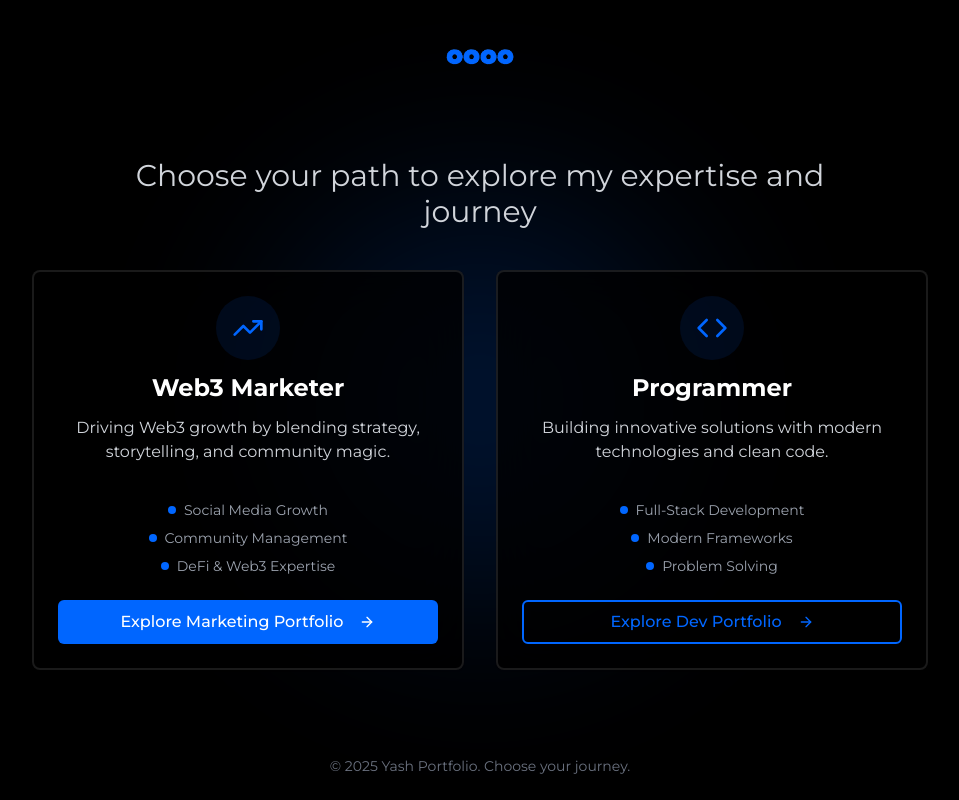
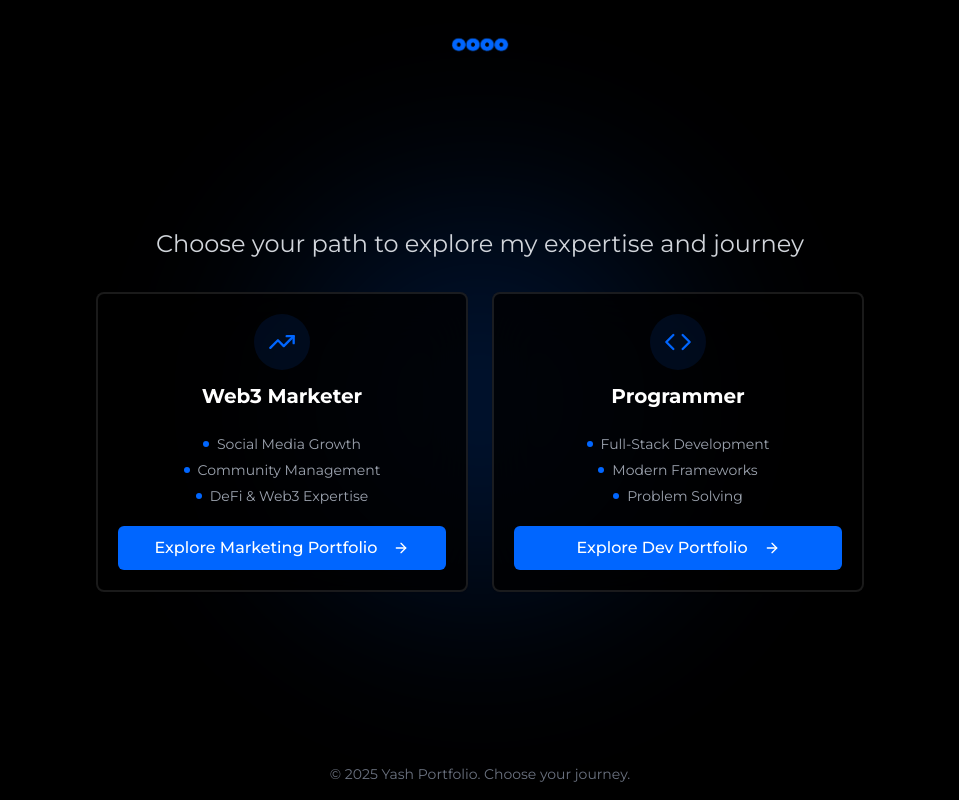
Before and after one commit to parekhhyash/portfoliokharek, a Next.js app: page / in a window 1280 px wide. Shown: the whole page, without its empty margins (160-1119 px from the left). Built offline with nearby package versions, Linux system fonts and the light colour scheme.

Commit message:
Final compact landing page with matching button styles

```diff
--- a/app/page.tsx
+++ b/app/page.tsx
@@ -40,14 +40,14 @@ export default function LandingPage() {
       </div>
 
       {/* Header */}
-      <header className="relative z-10 pt-6 md:pt-8 pb-4 flex-shrink-0">
+      <header className="relative z-10 pt-4 md:pt-6 pb-2 flex-shrink-0">
         <div className="max-w-4xl mx-auto px-4 sm:px-6 lg:px-8 text-center">
           <Image
             src="/logo.png"
             alt="Portfolio Logo"
             width={160}
             height={50}
-            className="h-10 md:h-12 w-auto object-contain mx-auto"
+            className="h-8 md:h-10 w-auto object-contain mx-auto"
             priority
           />
         </div>
@@ -55,94 +55,87 @@ export default function LandingPage() {
 
       {/* Main Content */}
       <main className="relative z-10 flex-1 flex items-center justify-center px-4 sm:px-6 lg:px-8">
-        <div className="w-full max-w-5xl">
-          <div className="text-center mb-8 md:mb-10">
-            <p className="text-xl md:text-2xl lg:text-3xl text-gray-300 max-w-3xl mx-auto leading-relaxed">
+        <div className="w-full max-w-4xl">
+          <div className="text-center mb-6 md:mb-8">
+            <p className="text-lg md:text-xl lg:text-2xl text-gray-300 max-w-2xl mx-auto leading-relaxed">
               Choose your path to explore my expertise and journey
             </p>
           </div>
 
           {/* Portfolio Options */}
-          <div className="grid grid-cols-1 md:grid-cols-2 gap-6 md:gap-8 max-w-4xl mx-auto">
+          <div className="grid grid-cols-1 md:grid-cols-2 gap-4 md:gap-6 max-w-3xl mx-auto">
             {/* Web3 Marketer Card */}
             <Card className="group hover:shadow-2xl transition-all duration-500 hover:-translate-y-2 md:hover:-translate-y-4 border-2 hover:border-[#0066ff]/30 bg-black/80 backdrop-blur-xl border-white/10 w-full">
-              <CardContent className="p-5 md:p-6 text-center h-full flex flex-col">
-                <div className="mb-4 md:mb-5 flex-shrink-0">
-                  <div className="w-14 h-14 md:w-16 md:h-16 bg-[#0066ff]/10 rounded-full flex items-center justify-center mx-auto mb-3 group-hover:bg-[#0066ff]/20 transition-colors duration-300">
-                    <TrendingUp className="w-7 h-7 md:w-8 md:h-8 text-[#0066ff]" />
+              <CardContent className="p-4 md:p-5 text-center h-full flex flex-col">
+                <div className="mb-3 md:mb-4 flex-shrink-0">
+                  <div className="w-12 h-12 md:w-14 md:h-14 bg-[#0066ff]/10 rounded-full flex items-center justify-center mx-auto mb-2 md:mb-3 group-hover:bg-[#0066ff]/20 transition-colors duration-300">
+                    <TrendingUp className="w-6 h-6 md:w-7 md:h-7 text-[#0066ff]" />
                   </div>
-                  <h2 className="text-xl md:text-2xl font-bold text-white mb-2 md:mb-3">
+                  <h2 className="text-lg md:text-xl font-bold text-white mb-2">
                     Web3 Marketer
                   </h2>
-                  <p className="text-gray-300 mb-4 leading-relaxed text-sm md:text-base">
-                    Driving Web3 growth by blending strategy, storytelling, and community magic.
-                  </p>
                 </div>
 
-                <div className="space-y-2 mb-5 md:mb-6 flex-grow">
+                <div className="space-y-1.5 mb-4 md:mb-5 flex-grow">
                   <div className="flex items-center justify-center text-xs md:text-sm text-gray-400">
-                    <span className="w-2 h-2 bg-[#0066ff] rounded-full mr-2 flex-shrink-0"></span>
+                    <span className="w-1.5 h-1.5 bg-[#0066ff] rounded-full mr-2 flex-shrink-0"></span>
                     Social Media Growth
                   </div>
                   <div className="flex items-center justify-center text-xs md:text-sm text-gray-400">
-                    <span className="w-2 h-2 bg-[#0066ff] rounded-full mr-2 flex-shrink-0"></span>
+                    <span className="w-1.5 h-1.5 bg-[#0066ff] rounded-full mr-2 flex-shrink-0"></span>
                     Community Management
                   </div>
                   <div className="flex items-center justify-center text-xs md:text-sm text-gray-400">
-                    <span className="w-2 h-2 bg-[#0066ff] rounded-full mr-2 flex-shrink-0"></span>
+                    <span className="w-1.5 h-1.5 bg-[#0066ff] rounded-full mr-2 flex-shrink-0"></span>
                     DeFi & Web3 Expertise
                   </div>
                 </div>
 
                 <Button
                   size="lg"
-                  className="w-full bg-[#0066ff] hover:bg-[#0052cc] text-white py-2.5 md:py-3 text-sm md:text-base font-medium transition-all duration-200 hover:scale-105 group-hover:shadow-lg flex-shrink-0"
+                  className="w-full bg-[#0066ff] hover:bg-[#0052cc] text-white py-2 md:py-2.5 text-sm md:text-base font-medium transition-all duration-200 hover:scale-105 group-hover:shadow-lg flex-shrink-0"
                   onClick={() => window.location.href = '/marketer'}
                 >
                   <span className="truncate">Explore Marketing Portfolio</span>
-                  <ArrowRight className="ml-2 h-4 w-4 flex-shrink-0" />
+                  <ArrowRight className="ml-2 h-3 w-3 md:h-4 md:w-4 flex-shrink-0" />
                 </Button>
               </CardContent>
             </Card>
 
             {/* Programmer Card */}
             <Card className="group hover:shadow-2xl transition-all duration-500 hover:-translate-y-2 md:hover:-translate-y-4 border-2 hover:border-[#0066ff]/30 bg-black/80 backdrop-blur-xl border-white/10 w-full">
-              <CardContent className="p-5 md:p-6 text-center h-full flex flex-col">
-                <div className="mb-4 md:mb-5 flex-shrink-0">
-                  <div className="w-14 h-14 md:w-16 md:h-16 bg-[#0066ff]/10 rounded-full flex items-center justify-center mx-auto mb-3 group-hover:bg-[#0066ff]/20 transition-colors duration-300">
-                    <Code className="w-7 h-7 md:w-8 md:h-8 text-[#0066ff]" />
+              <CardContent className="p-4 md:p-5 text-center h-full flex flex-col">
+                <div className="mb-3 md:mb-4 flex-shrink-0">
+                  <div className="w-12 h-12 md:w-14 md:h-14 bg-[#0066ff]/10 rounded-full flex items-center justify-center mx-auto mb-2 md:mb-3 group-hover:bg-[#0066ff]/20 transition-colors duration-300">
+                    <Code className="w-6 h-6 md:w-7 md:h-7 text-[#0066ff]" />
                   </div>
-                  <h2 className="text-xl md:text-2xl font-bold text-white mb-2 md:mb-3">
+                  <h2 className="text-lg md:text-xl font-bold text-white mb-2">
                     Programmer
                   </h2>
-                  <p className="text-gray-300 mb-4 leading-relaxed text-sm md:text-base">
-                    Building innovative solutions with modern technologies and clean code.
-                  </p>
                 </div>
 
-                <div className="space-y-2 mb-5 md:mb-6 flex-grow">
+                <div className="space-y-1.5 mb-4 md:mb-5 flex-grow">
                   <div className="flex items-center justify-center text-xs md:text-sm text-gray-400">
-                    <span className="w-2 h-2 bg-[#0066ff] rounded-full mr-2 flex-shrink-0"></span>
+                    <span className="w-1.5 h-1.5 bg-[#0066ff] rounded-full mr-2 flex-shrink-0"></span>
                     Full-Stack Development
                   </div>
                   <div className="flex items-center justify-center text-xs md:text-sm text-gray-400">
-                    <span className="w-2 h-2 bg-[#0066ff] rounded-full mr-2 flex-shrink-0"></span>
+                    <span className="w-1.5 h-1.5 bg-[#0066ff] rounded-full mr-2 flex-shrink-0"></span>
                     Modern Frameworks
                   </div>
                   <div className="flex items-center justify-center text-xs md:text-sm text-gray-400">
-                    <span className="w-2 h-2 bg-[#0066ff] rounded-full mr-2 flex-shrink-0"></span>
+                    <span className="w-1.5 h-1.5 bg-[#0066ff] rounded-full mr-2 flex-shrink-0"></span>
                     Problem Solving
                   </div>
                 </div>
 
                 <Button
                   size="lg"
-                  variant="outline"
-                  className="w-full border-2 border-[#0066ff] text-[#0066ff] hover:bg-[#0066ff] hover:text-white py-2.5 md:py-3 text-sm md:text-base font-medium transition-all duration-200 hover:scale-105 group-hover:shadow-lg bg-transparent flex-shrink-0"
+                  className="w-full bg-[#0066ff] hover:bg-[#0052cc] text-white py-2 md:py-2.5 text-sm md:text-base font-medium transition-all duration-200 hover:scale-105 group-hover:shadow-lg flex-shrink-0"
                   onClick={() => window.location.href = '/programmer'}
                 >
                   <span className="truncate">Explore Dev Portfolio</span>
-                  <ArrowRight className="ml-2 h-4 w-4 flex-shrink-0" />
+                  <ArrowRight className="ml-2 h-3 w-3 md:h-4 md:w-4 flex-shrink-0" />
                 </Button>
               </CardContent>
             </Card>
@@ -151,9 +144,9 @@ export default function LandingPage() {
       </main>
 
       {/* Footer */}
-      <footer className="relative z-10 py-4 md:py-6 flex-shrink-0">
+      <footer className="relative z-10 py-3 md:py-4 flex-shrink-0">
         <div className="max-w-4xl mx-auto px-4 sm:px-6 lg:px-8 text-center">
-          <p className="text-gray-500 text-sm">
+          <p className="text-gray-500 text-xs md:text-sm">
             &copy; {new Date().getFullYear()} Yash Portfolio. Choose your journey.
           </p>
         </div>
```
